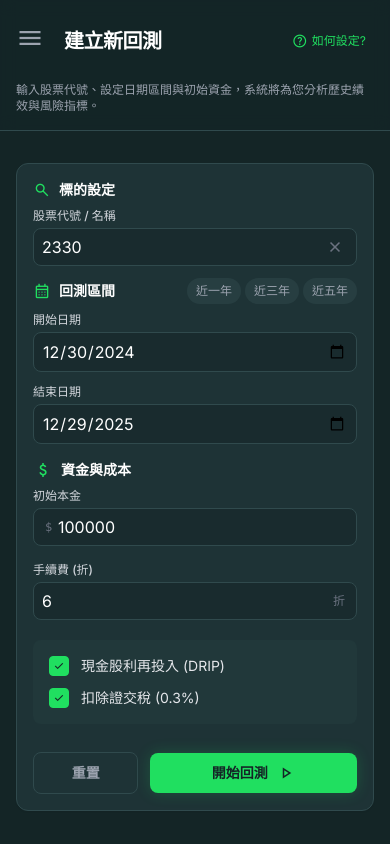
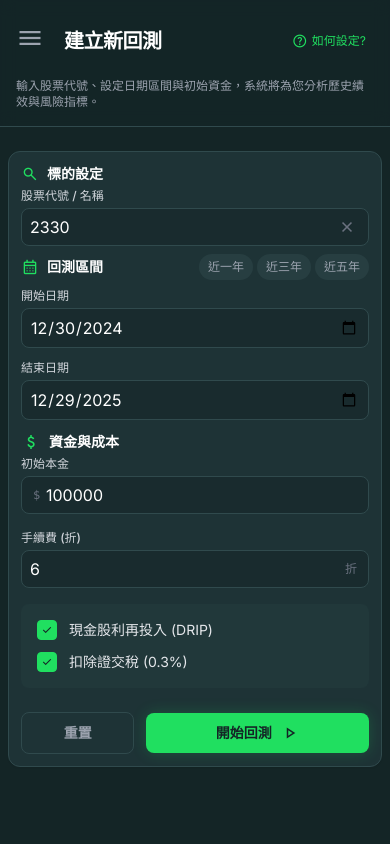
Before and after one commit to ShinnyCCT/Taiwan-stock-review, a React (Vite) app: page / in a window 390 px wide. Built offline with nearby package versions, Linux system fonts and the light colour scheme.

Commit message:
Update mobile UI layout for better readability and spacing

```diff
--- a/App.tsx
+++ b/App.tsx
@@ -381,7 +381,7 @@ const App: React.FC = () => {
             </div>
 
             {/* Mobile Descriptions (Below title/header) */}
-            <div className="md:hidden mt-1">
+            <div className="md:hidden mt-0">
               {/* Result Tags are already handled above in the right column div which wraps on mobile */}
               {/* We just need to ensure Descriptions show up if needed, or if they are hidden/moved */}
               {view === 'comparison' && (
@@ -399,7 +399,7 @@ const App: React.FC = () => {
         </div>
 
         {/* Content Body */}
-        <div className={`flex-1 overflow-y-auto p-4 md:p-6 scrollbar-hide ${view === 'results' ? 'pb-24' : 'pb-12'}`}>
+        <div className={`flex-1 overflow-y-auto p-2 md:p-6 scrollbar-hide ${view === 'results' ? 'pb-24' : 'pb-12'}`}>
           <div className="max-w-7xl mx-auto flex flex-col gap-6 h-full">
 
             {/* View: Dashboard / Input */}
--- a/components/ComparisonView.tsx
+++ b/components/ComparisonView.tsx
@@ -122,7 +122,7 @@ const ComparisonView: React.FC<ComparisonViewProps> = ({ history, onBack }) => {
         </div>
       </div>
 
-       <div className="flex-1 bg-surface-dark border border-surface-border rounded-xl p-6 shadow-sm flex flex-col min-h-[550px]">
+      <div className="flex-1 bg-surface-dark border border-surface-border rounded-xl p-2 md:p-6 shadow-sm flex flex-col min-h-[550px]">
 
         {/* Time Range Display Above Chart */}
         <div className="flex justify-center mb-4">
@@ -141,13 +141,13 @@ const ComparisonView: React.FC<ComparisonViewProps> = ({ history, onBack }) => {
             <XAxis
               dataKey="date"
               stroke="#94a3b8"
-                tick={{fill: '#94a3b8', fontSize: 12, fontFamily: 'monospace'}}
+              tick={{ fill: '#94a3b8', fontSize: 12, fontFamily: 'monospace' }}
               tickMargin={10}
               minTickGap={50}
             />
             <YAxis
               stroke="#94a3b8"
-                tick={{fill: '#94a3b8', fontSize: 12, fontFamily: 'monospace'}}
+              tick={{ fill: '#94a3b8', fontSize: 12, fontFamily: 'monospace' }}
               tickFormatter={(value) => `$${(value / 1000).toFixed(0)}k`}
             />
             <Tooltip
--- a/components/InputForm.tsx
+++ b/components/InputForm.tsx
@@ -66,7 +66,7 @@ const InputForm: React.FC<InputFormProps> = ({ initialValues, onSubmit, isLoadin
   };
 
   // Compact Styles
-  const sectionTitleClass = "text-white text-sm md:text-base font-bold flex items-center gap-2 mb-2 md:mb-3";
+  const sectionTitleClass = "text-white text-sm md:text-base font-bold flex items-center gap-2 mb-1 md:mb-3";
   const labelClass = "block mb-1 text-xs font-medium text-gray-300";
   const inputClass = "w-full bg-background-dark/50 border border-surface-border text-white text-sm rounded-lg focus:ring-primary focus:border-primary block p-2 md:p-2.5 placeholder-gray-600 transition-colors hover:border-gray-500";
   const dateBtnClass = (active: boolean) =>
@@ -76,13 +76,13 @@ const InputForm: React.FC<InputFormProps> = ({ initialValues, onSubmit, isLoadin
     }`;
 
   return (
-    <div className="bg-surface-dark border border-surface-border rounded-xl p-4 md:p-5 shadow-sm">
+    <div className="bg-surface-dark border border-surface-border rounded-xl p-3 md:p-5 shadow-sm">
       <form onSubmit={handleSubmit}>
 
-        <div className="grid grid-cols-1 lg:grid-cols-12 gap-x-6 gap-y-4 md:gap-y-6">
+        <div className="grid grid-cols-1 lg:grid-cols-12 gap-x-6 gap-y-3 md:gap-y-6">
 
           {/* Left Column: Stock & Date (Col Span 7) */}
-          <div className="lg:col-span-7 flex flex-col gap-3 md:gap-5">
+          <div className="lg:col-span-7 flex flex-col gap-2 md:gap-5">
 
             {/* Stock Section */}
             <div>
@@ -162,7 +162,7 @@ const InputForm: React.FC<InputFormProps> = ({ initialValues, onSubmit, isLoadin
           </div>
 
           {/* Right Column: Money & Options (Col Span 5) */}
-          <div className="lg:col-span-5 flex flex-col gap-5">
+          <div className="lg:col-span-5 flex flex-col gap-4 md:gap-5">
 
             {/* Money Section */}
             <div>
```
Lines whose indentation alone changed are shown as unchanged.
